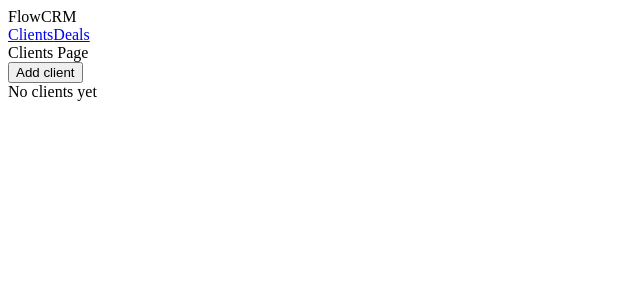
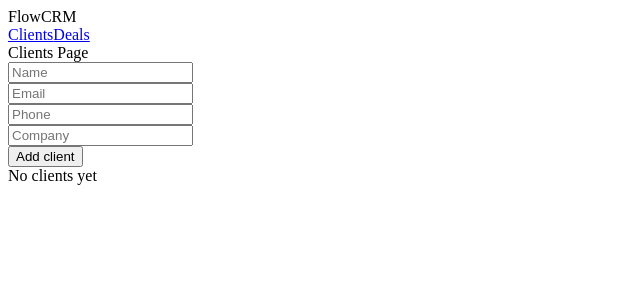
Before and after one commit to vasilyefff/flowcrm, a React (Vite) app: page / in a window 1280 px wide. Shown: the top 300 px of the page, without its empty margins (0-640 px from the left). Built offline with nearby package versions, Linux system fonts and the light colour scheme.

Commit message:
feat: clients CRUD (create/delete) with form, validation and typed Redux state

```diff
--- a/src/app/store/store.ts
+++ b/src/app/store/store.ts
@@ -2,7 +2,9 @@ import { configureStore } from '@reduxjs/toolkit'
 import clientsReducer from '@/entities/client/model/clientSlice'
 
 export const store = configureStore({
-	reducer: {
-		clients: clientsReducer
-	}
+  reducer: {
+    clients: clientsReducer,
+  },
 })
+
+export type RootState = ReturnType<typeof store.getState>
--- a/src/pages/clients/ClientsPage.tsx
+++ b/src/pages/clients/ClientsPage.tsx
@@ -1,21 +1,33 @@
+import { useState } from 'react'
 import { useSelector, useDispatch } from 'react-redux'
-import { addClient } from '@/entities/client/model/clientSlice'
-import { deleteClient } from '@/entities/client/model/clientSlice'
+import { addClient, deleteClient } from '@/entities/client/model/clientSlice'
+import type { RootState } from '@/app/store'
 
 export const ClientsPage = () => {
-  const clients = useSelector((state) => state.clients.clients)
+  const clients = useSelector((state: RootState) => state.clients.clients)
   const dispatch = useDispatch()
-
-  console.log(clients)
+  const [name, setName] = useState('')
+  const [email, setEmail] = useState('')
+  const [phone, setPhone] = useState('')
+  const [company, setCompany] = useState('')
 
   const handleAdd = () => {
+    if (!name || !email) {
+      alert('Поля Name и Email обязательны')
+      return
+    }
     dispatch(
       addClient({
-        id: Date.now().toString(),
-        name: 'Test',
-        email: 'test@mail.com',
+        name,
+        email,
+        phone,
+        company,
       }),
     )
+    setName('')
+    setEmail('')
+    setPhone('')
+    setCompany('')
   }
 
   const handleDelete = (id: string) => {
@@ -25,6 +37,34 @@ export const ClientsPage = () => {
   return (
     <>
       <div>Clients Page</div>
+      <div>
+        <input
+          value={name}
+          onChange={(e) => setName(e.target.value)}
+          placeholder="Name"
+        />
+      </div>
+      <div>
+        <input
+          value={email}
+          onChange={(e) => setEmail(e.target.value)}
+          placeholder="Email"
+        />
+      </div>
+      <div>
+        <input
+          value={phone}
+          onChange={(e) => setPhone(e.target.value)}
+          placeholder="Phone"
+        />
+      </div>
+      <div>
+        <input
+          value={company}
+          onChange={(e) => setCompany(e.target.value)}
+          placeholder="Company"
+        />
+      </div>
       <button onClick={handleAdd}>Add client</button>
 
       {clients.length === 0 ? (
@@ -32,7 +72,8 @@ export const ClientsPage = () => {
       ) : (
         clients.map((client) => (
           <div key={client.id}>
-            {client.name} — {client.email}
+            {client.name} - {client.email} - {client.phone} - {client.company} -
+            {client.status}
             <button onClick={() => handleDelete(client.id)}>Delete</button>
           </div>
         ))
```
